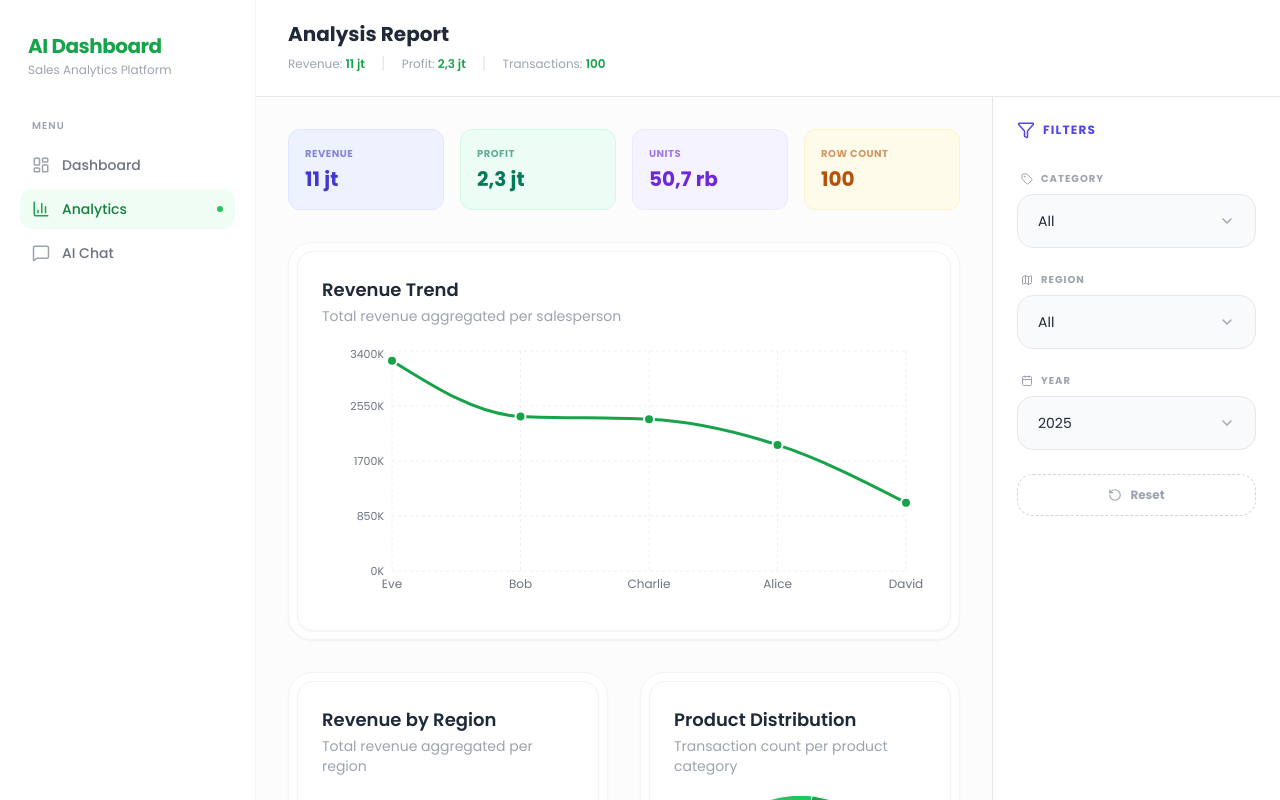
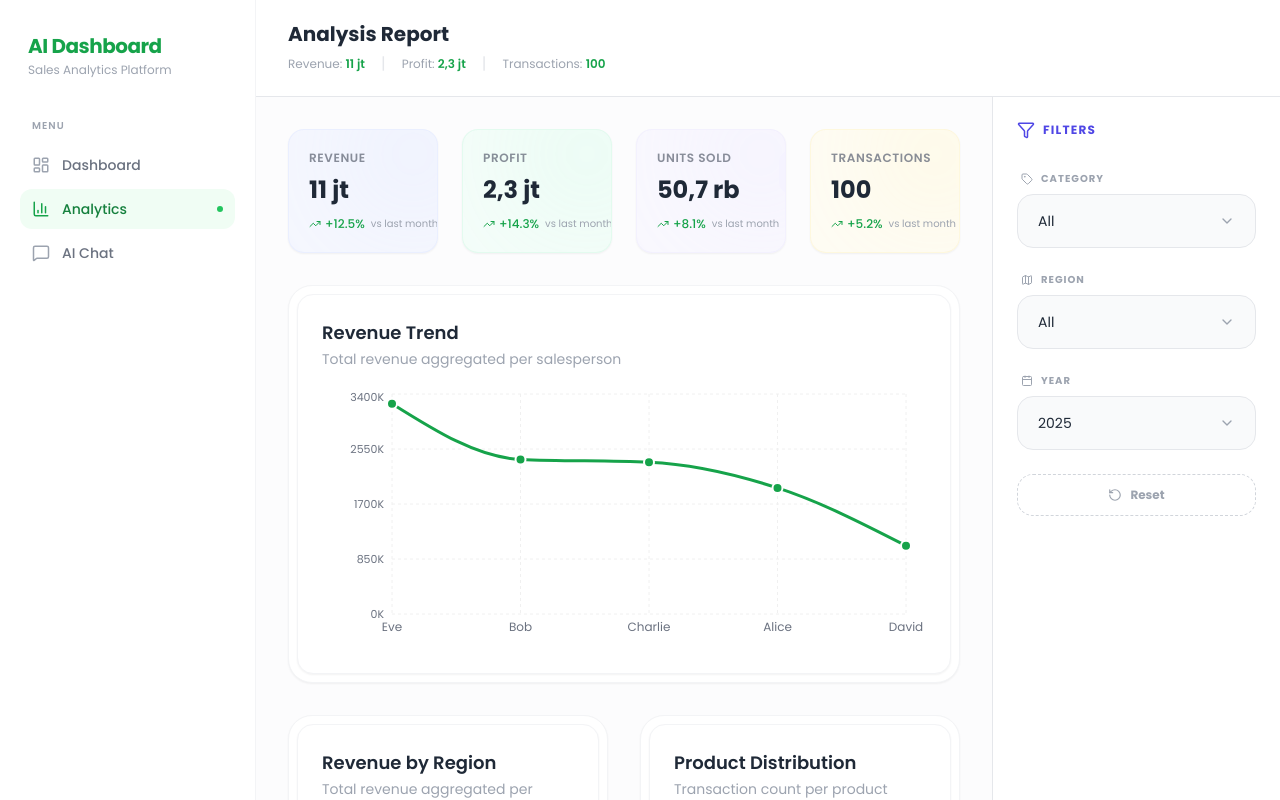
Before and after one commit to Dafnee24/FinalProjectDavis, a React (Vite) app: page /analytics in a window 1280 px wide. Shown: the top 800 px of the page. Built offline with nearby package versions, Linux system fonts and the light colour scheme.

Commit message:
Fix dropdowns and KPIs

```diff
--- a/src/components/KpiCard.jsx
+++ b/src/components/KpiCard.jsx
@@ -1,28 +1,59 @@
 import { TrendingUp, TrendingDown } from "lucide-react";
 
-export default function KpiCard({ title, value, trend, icon: Icon, trendType = "up" }) {
+export default function KpiCard({ title, value, trend, icon: Icon, trendType = "up", color = "green" }) {
+  const colorMap = {
+    blue: "text-blue-600 bg-blue-50 group-hover:bg-blue-600 glow-bg-blue-50",
+    green: "text-green-600 bg-green-50 group-hover:bg-green-600 glow-bg-green-50",
+    emerald: "text-emerald-600 bg-emerald-50 group-hover:bg-emerald-600 glow-bg-emerald-50",
+    violet: "text-violet-600 bg-violet-50 group-hover:bg-violet-600 glow-bg-violet-50",
+    amber: "text-amber-600 bg-amber-50 group-hover:bg-amber-600 glow-bg-amber-50",
+    indigo: "text-indigo-600 bg-indigo-50 group-hover:bg-indigo-600 glow-bg-indigo-50",
+  };
+
+  const selectedColor = colorMap[color] || colorMap.green;
+  const [textColor, iconBgColor, iconHoverBgColor] = selectedColor.split(" ");
+
+  const cardStyles = {
+    blue: "bg-blue-50/50 border-blue-100/50",
+    green: "bg-green-50/50 border-green-100/50",
+    emerald: "bg-emerald-50/50 border-emerald-100/50",
+    violet: "bg-violet-50/50 border-violet-100/50",
+    amber: "bg-amber-50/50 border-amber-100/50",
+    indigo: "bg-indigo-50/50 border-indigo-100/50",
+  }[color] || "bg-white border-gray-100";
+
+  const glowColor = {
+    blue: "bg-blue-200/30 group-hover:bg-blue-300/40",
+    green: "bg-green-200/30 group-hover:bg-green-300/40",
+    emerald: "bg-emerald-200/30 group-hover:bg-emerald-300/40",
+    violet: "bg-violet-200/30 group-hover:bg-violet-300/40",
+    amber: "bg-amber-200/30 group-hover:bg-amber-300/40",
+    indigo: "bg-indigo-200/30 group-hover:bg-indigo-300/40",
+  }[color] || "bg-green-50 group-hover:bg-green-100";
+
   return (
-    <div className="bg-white p-5 rounded-2xl shadow-sm border border-gray-100 hover:shadow-md transition-all duration-300 relative overflow-hidden group">
+    <div className={`p-5 rounded-2xl shadow-sm border hover:shadow-md transition-all duration-300 relative overflow-hidden group ${cardStyles}`}>
       {/* Background Glow Effect */}
-      <div className="absolute -right-4 -top-4 w-20 h-20 bg-green-50 rounded-full blur-2xl group-hover:bg-green-100 transition-colors" />
+      <div className={`absolute -right-6 -top-6 w-24 h-24 rounded-full blur-3xl transition-colors ${glowColor}`} />
 
       <div className="flex justify-between items-start relative z-10">
         <div>
-          <p className="text-gray-400 text-xs font-semibold uppercase tracking-wider">{title}</p>
+          <p className="text-gray-500/80 text-xs font-semibold uppercase tracking-wider">{title}</p>
           <h3 className="text-2xl font-bold mt-2 text-gray-800 tabular-nums">{value}</h3>
 
           {trend && (
-            <div className={`flex items-center gap-1 mt-2 text-xs font-medium ${trendType === "up" ? "text-green-600" : "text-red-500"
-              }`}>
-              {trendType === "up" ? <TrendingUp size={14} /> : <TrendingDown size={14} />}
-              <span>{trend}</span>
-              <span className="text-gray-400 font-normal ml-1">vs last month</span>
+            <div className={`flex items-center gap-1.5 mt-2.5 text-xs font-medium ${trendType === "up" ? "text-green-600" : "text-red-500"}`}>
+              <div className="flex items-center gap-1">
+                {trendType === "up" ? <TrendingUp size={12} /> : <TrendingDown size={12} />}
+                <span>{trend}</span>
+              </div>
+              <span className="text-gray-400 font-normal text-[10px] whitespace-nowrap">vs last month</span>
             </div>
           )}
         </div>
 
         {Icon && (
-          <div className="p-3 bg-green-50 text-green-600 rounded-xl group-hover:bg-green-600 group-hover:text-white transition-all duration-300">
+          <div className={`p-3 rounded-xl group-hover:text-white transition-all duration-300 ${iconBgColor} ${textColor} ${iconHoverBgColor}`}>
             <Icon size={20} />
           </div>
         )}
--- a/src/pages/AnalyticsPage.jsx
+++ b/src/pages/AnalyticsPage.jsx
@@ -6,8 +6,9 @@ import LineChartCard from "../components/LineChartCard";
 import BarChartCard  from "../components/BarChartCard";
 import PieChartCard  from "../components/PieChartCard";
 import DataTable     from "../components/DataTable";
+import KpiCard       from "../components/KpiCard";
 import CustomDropdown from "../components/CustomDropdown";
-import { Filter, Calendar, Map, Tag, RotateCcw, ChevronDown } from "lucide-react";
+import { Filter, Calendar, Map, Tag, RotateCcw, ChevronDown, DollarSign, ShoppingCart, Users, Activity } from "lucide-react";
 import {
   getSummaryStats,
   getRevenueTrend,
@@ -22,21 +23,7 @@ const fmt = (n) =>
     maximumFractionDigits: 1,
   }).format(n || 0);
 
-function MiniStat({ label, value, color }) {
-  const bg = {
-    indigo: "bg-indigo-50 border-indigo-100 text-indigo-700",
-    emerald: "bg-emerald-50 border-emerald-100 text-emerald-700",
-    violet: "bg-violet-50 border-violet-100 text-violet-700",
-    amber: "bg-amber-50 border-amber-100 text-amber-700",
-  }[color];
 
-  return (
-    <div className={`p-4 rounded-xl border ${bg} flex flex-col`}>
-      <span className="text-[10px] uppercase font-bold opacity-60 tracking-wider mb-1">{label}</span>
-      <span className="text-xl font-bold">{value}</span>
-    </div>
-  );
-}
 
 export default function AnalyticsPage() {
   const availableFilters = useMemo(() => {
@@ -89,11 +76,11 @@ export default function AnalyticsPage() {
 
         <div className="flex flex-1 overflow-hidden">
           <main className="flex-1 overflow-y-auto p-8 space-y-8 bg-[#fcfcfd]">
-            <div className="grid grid-cols-2 md:grid-cols-4 gap-4">
-              <MiniStat label="Revenue" value={fmt(stats.totalRevenue)} color="indigo" />
-              <MiniStat label="Profit" value={fmt(stats.totalProfit)} color="emerald" />
-              <MiniStat label="Units" value={fmt(stats.totalUnitsSold)} color="violet" />
-              <MiniStat label="Row Count" value={stats.totalTransactions} color="amber" />
+            <div className="grid grid-cols-1 md:grid-cols-2 lg:grid-cols-4 gap-6">
+              <KpiCard title="Revenue" value={fmt(stats.totalRevenue)} icon={DollarSign} trend="+12.5%" trendType="up" color="indigo" />
+              <KpiCard title="Profit" value={fmt(stats.totalProfit)} icon={Activity} trend="+14.3%" trendType="up" color="emerald" />
+              <KpiCard title="Units Sold" value={fmt(stats.totalUnitsSold)} icon={Users} trend="+8.1%" trendType="up" color="violet" />
+              <KpiCard title="Transactions" value={stats.totalTransactions.toLocaleString("id-ID")} icon={ShoppingCart} trend="+5.2%" trendType="up" color="amber" />
             </div>
 
             <div className="grid grid-cols-1 gap-8">
--- a/src/pages/Dashboard.jsx
+++ b/src/pages/Dashboard.jsx
@@ -67,6 +67,7 @@ export default function Dashboard() {
               icon={DollarSign}
               trend="+12.5%"
               trendType="up"
+              color="indigo"
             />
             <KpiCard
               title="Transactions"
@@ -74,6 +75,7 @@ export default function Dashboard() {
               icon={ShoppingCart}
               trend="+5.2%"
               trendType="up"
+              color="amber"
             />
             <KpiCard
               title="Units Sold"
@@ -81,6 +83,7 @@ export default function Dashboard() {
               icon={Users}
               trend="+8.1%"
               trendType="up"
+              color="violet"
             />
             <KpiCard
               title="Total Profit"
@@ -88,6 +91,7 @@ export default function Dashboard() {
               icon={Activity}
               trend="+14.3%"
               trendType="up"
+              color="emerald"
             />
           </div>
 
```
